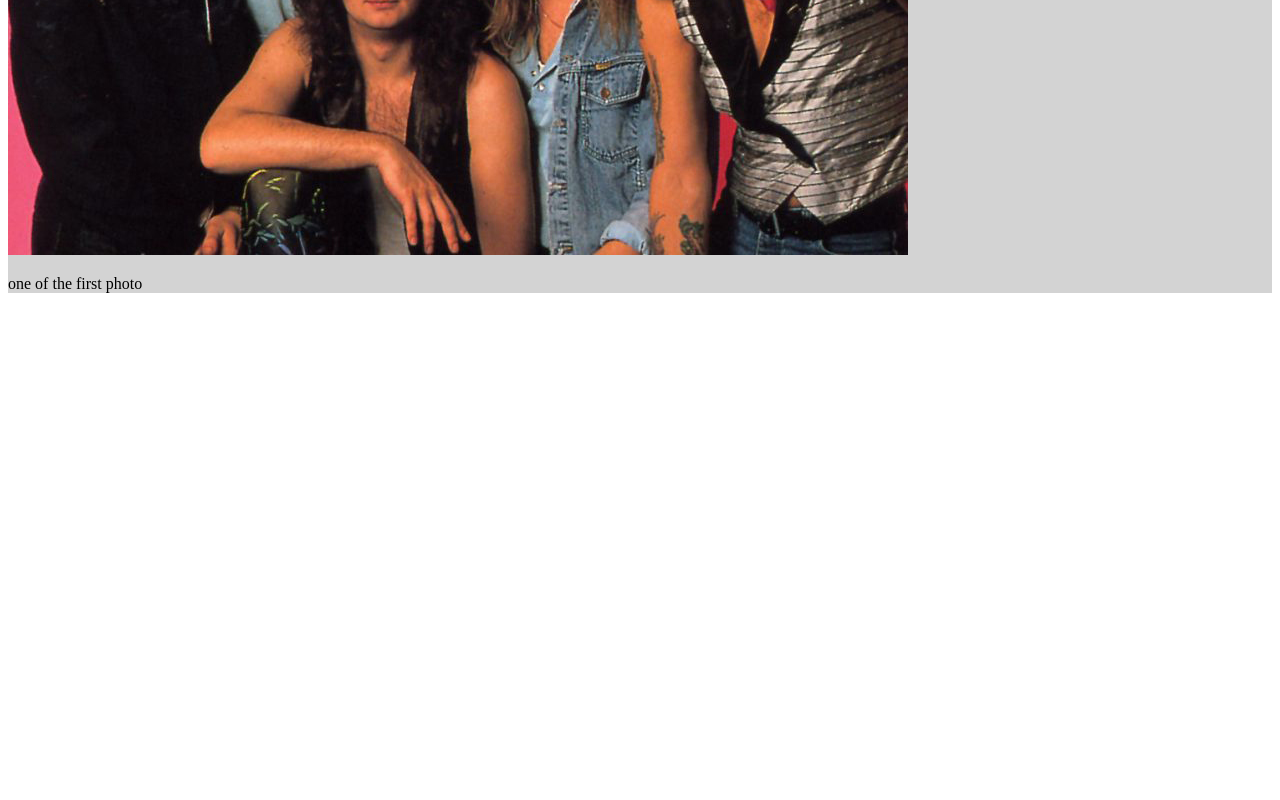
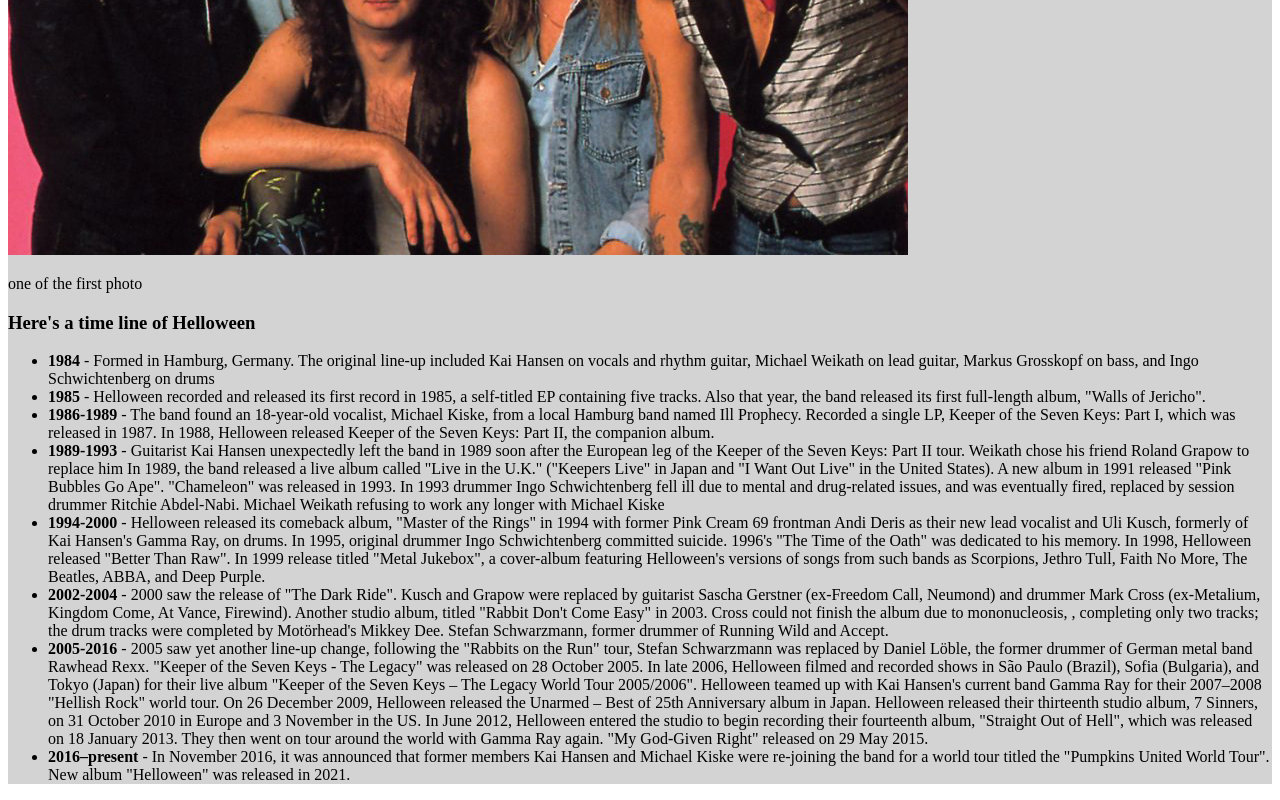
Before and after one commit to diniles/my_fcc, a plain HTML site: page 01.Build a Tribute Page/index.html in a window 1280 px wide. Shown: the part 460-1260 px from the top of the page. Before the commit the page ends 800 px from the top, so only its background shows below. Drawn offline with Linux system fonts and the light colour scheme.

Commit message:
Add: bands timeline

```diff
--- a/01.Build a Tribute Page/index.html
+++ b/01.Build a Tribute Page/index.html
@@ -15,6 +15,87 @@
         <img id="image" src="band.jpg" alt="Band photo" />
         <p id="img-caption">one of the first photo</p>
       </div>
+      <div id="tribute-info">
+        <h3>Here's a time line of Helloween</h3>
+        <ul>
+          <li>
+            <b>1984</b> - Formed in Hamburg, Germany. The original line-up
+            included Kai Hansen on vocals and rhythm guitar, Michael Weikath on
+            lead guitar, Markus Grosskopf on bass, and Ingo Schwichtenberg on
+            drums
+          </li>
+          <li>
+            <b>1985</b> - Helloween recorded and released its first record in
+            1985, a self-titled EP containing five tracks. Also that year, the
+            band released its first full-length album, "Walls of Jericho".
+          </li>
+          <li>
+            <b>1986-1989</b> - The band found an 18-year-old vocalist, Michael
+            Kiske, from a local Hamburg band named Ill Prophecy. Recorded a
+            single LP, Keeper of the Seven Keys: Part I, which was released in
+            1987. In 1988, Helloween released Keeper of the Seven Keys: Part II,
+            the companion album.
+          </li>
+          <li>
+            <b>1989-1993</b> - Guitarist Kai Hansen unexpectedly left the band
+            in 1989 soon after the European leg of the Keeper of the Seven Keys:
+            Part II tour. Weikath chose his friend Roland Grapow to replace him
+            In 1989, the band released a live album called "Live in the U.K."
+            ("Keepers Live" in Japan and "I Want Out Live" in the United
+            States). A new album in 1991 released "Pink Bubbles Go Ape".
+            "Chameleon" was released in 1993. In 1993 drummer Ingo
+            Schwichtenberg fell ill due to mental and drug-related issues, and
+            was eventually fired, replaced by session drummer Ritchie
+            Abdel-Nabi. Michael Weikath refusing to work any longer with Michael
+            Kiske
+          </li>
+          <li>
+            <b>1994-2000</b> - Helloween released its comeback album, "Master of
+            the Rings" in 1994 with former Pink Cream 69 frontman Andi Deris as
+            their new lead vocalist and Uli Kusch, formerly of Kai Hansen's
+            Gamma Ray, on drums. In 1995, original drummer Ingo Schwichtenberg
+            committed suicide. 1996's "The Time of the Oath" was dedicated to
+            his memory. In 1998, Helloween released "Better Than Raw". In 1999
+            release titled "Metal Jukebox", a cover-album featuring Helloween's
+            versions of songs from such bands as Scorpions, Jethro Tull, Faith
+            No More, The Beatles, ABBA, and Deep Purple.
+          </li>
+          <li>
+            <b>2002-2004</b> - 2000 saw the release of "The Dark Ride". Kusch
+            and Grapow were replaced by guitarist Sascha Gerstner (ex-Freedom
+            Call, Neumond) and drummer Mark Cross (ex-Metalium, Kingdom Come, At
+            Vance, Firewind). Another studio album, titled "Rabbit Don't Come
+            Easy" in 2003. Cross could not finish the album due to
+            mononucleosis, , completing only two tracks; the drum tracks were
+            completed by Motörhead's Mikkey Dee. Stefan Schwarzmann, former
+            drummer of Running Wild and Accept.
+          </li>
+          <li>
+            <b>2005-2016</b> - 2005 saw yet another line-up change, following
+            the "Rabbits on the Run" tour, Stefan Schwarzmann was replaced by
+            Daniel Löble, the former drummer of German metal band Rawhead Rexx.
+            "Keeper of the Seven Keys - The Legacy" was released on 28 October
+            2005. In late 2006, Helloween filmed and recorded shows in São Paulo
+            (Brazil), Sofia (Bulgaria), and Tokyo (Japan) for their live album
+            "Keeper of the Seven Keys – The Legacy World Tour 2005/2006".
+            Helloween teamed up with Kai Hansen's current band Gamma Ray for
+            their 2007–2008 "Hellish Rock" world tour. On 26 December 2009,
+            Helloween released the Unarmed – Best of 25th Anniversary album in
+            Japan. Helloween released their thirteenth studio album, 7 Sinners,
+            on 31 October 2010 in Europe and 3 November in the US. In June 2012,
+            Helloween entered the studio to begin recording their fourteenth
+            album, "Straight Out of Hell", which was released on 18 January
+            2013. They then went on tour around the world with Gamma Ray again.
+            "My God-Given Right" released on 29 May 2015.
+          </li>
+          <li>
+            <b>2016–present</b> - In November 2016, it was announced that former
+            members Kai Hansen and Michael Kiske were re-joining the band for a
+            world tour titled the "Pumpkins United World Tour". New album
+            "Helloween" was released in 2021.
+          </li>
+        </ul>
+      </div>
     </div>
   </body>
 </html>
```
